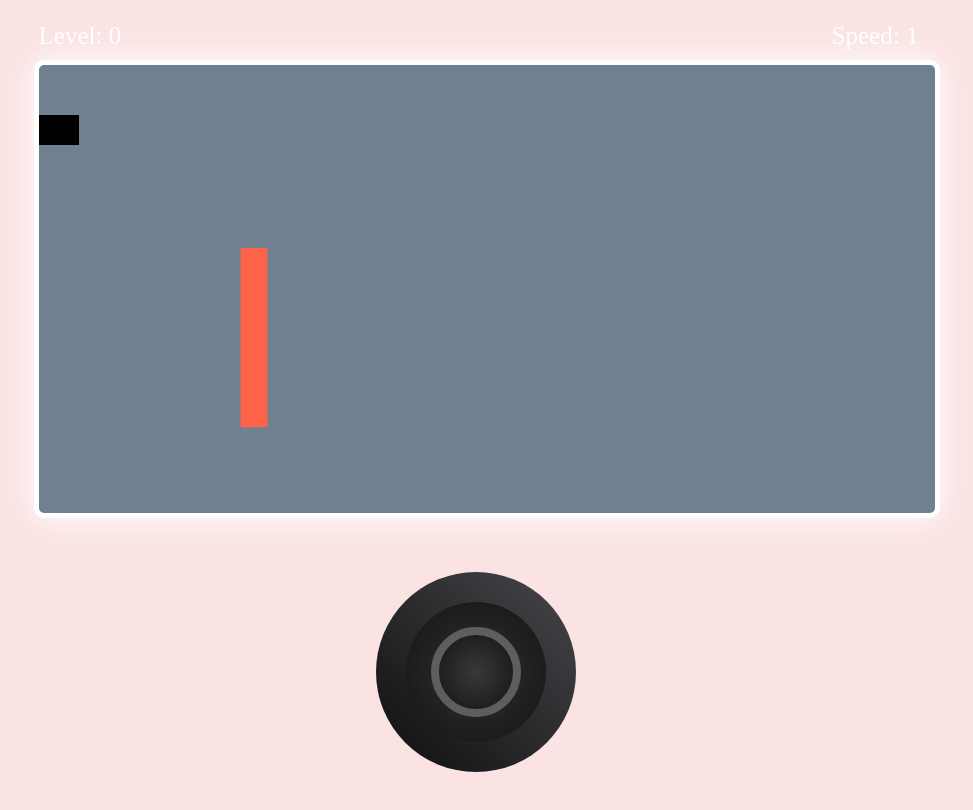
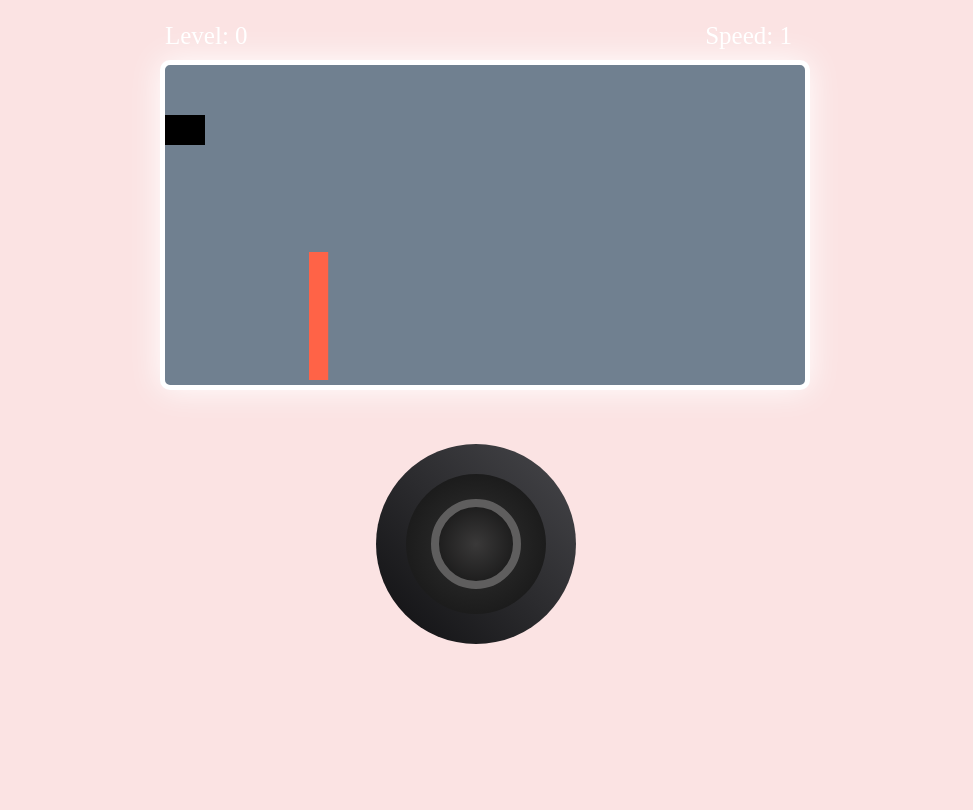
Before and after one commit to hitsher/Game, a plain HTML site: page index.html in a window 1280 px wide. Shown: the part 62-872 px from the top of the page, without its empty margins (164-1137 px from the left). After the commit the page ends 800 px from the top, so only its background shows below. Drawn offline with Linux system fonts and the light colour scheme.

Commit message:
change canvas size

```diff
--- a/script.js
+++ b/script.js
@@ -12,11 +12,11 @@ let levelDiv = document.getElementById("level");
 let joystickHeadDiv = document.getElementById("joystickHead");
 let joystickInnerDiv = document.getElementById("joystickInner");
 
-canvasElem.width = window.innerWidth * 0.7;
+canvasElem.width = window.innerWidth * 0.5;
 canvasElem.height = canvasElem.width / 2;
 
 window.addEventListener("resize", function () {
-    canvasElem.width = window.innerWidth * 0.7;
+    canvasElem.width = window.innerWidth * 0.5;
     canvasElem.height = canvasElem.width / 2;
     levels = 0;
     meteors = 1;
--- a/style.css
+++ b/style.css
@@ -9,7 +9,7 @@ body {
 }
 
 section {
-    width: 70%;
+    width: 50%;
     min-width: 300px;
     align-items: center;
     margin-left: auto;
```
